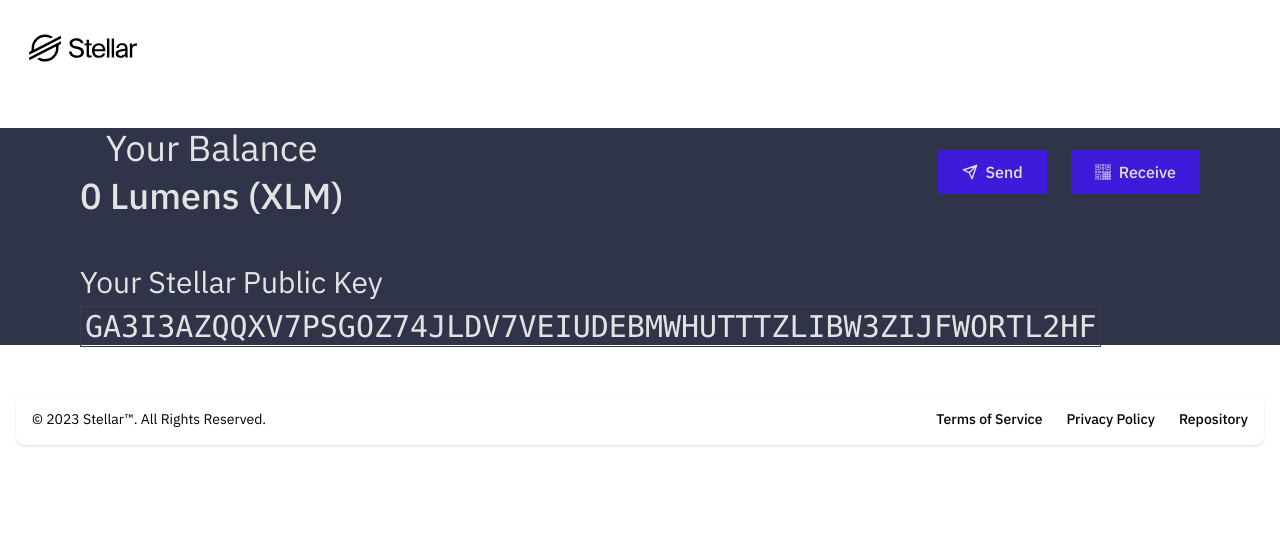
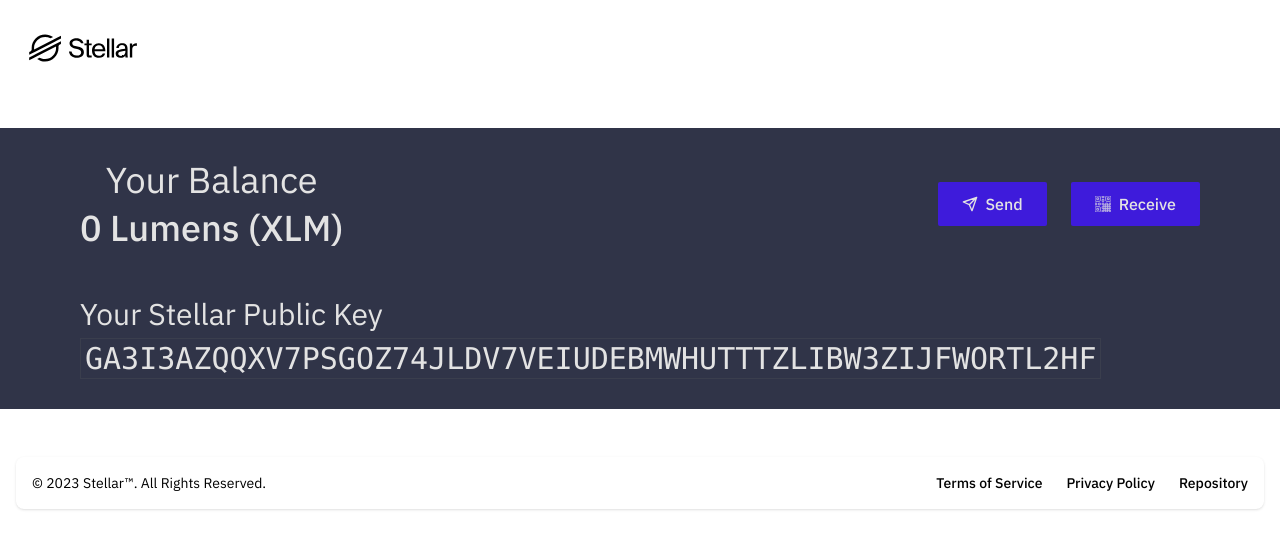
Before and after one commit to fedeesti/stellar-wallet, a React (Vite) app: page / in a window 1280 px wide. Shown: the top 548 px of the page. Built offline with nearby package versions, Linux system fonts and the light colour scheme.

Commit message:
Fix styles on DashboardWallet

```diff
--- a/src/pages/DashboardWallet.tsx
+++ b/src/pages/DashboardWallet.tsx
@@ -3,7 +3,7 @@ import BalanceInfo from '../components/dashboard/BalanceInfo';
 function DashboardWallet() {
   return (
     <main className="text-stellar-ghostwhite" data-cy="dashboard-main-container">
-      <section className="my-8 px-8 bg-[#303448]" data-cy="dashboard-balance-section-container">
+      <section className="my-8 p-8 bg-[#303448]" data-cy="dashboard-balance-section-container">
         <div className="px-12 my-o mx-auto max-w-7xl w-full">
           <BalanceInfo />
         </div>
--- a/src/styles/index.css
+++ b/src/styles/index.css
@@ -7,3 +7,7 @@
   grid-template-rows: auto 1fr auto;
   font-family: 'IBM Plex Sans', sans-serif;
 }
+
+.line-break {
+  line-break: anywhere;
+}
```
